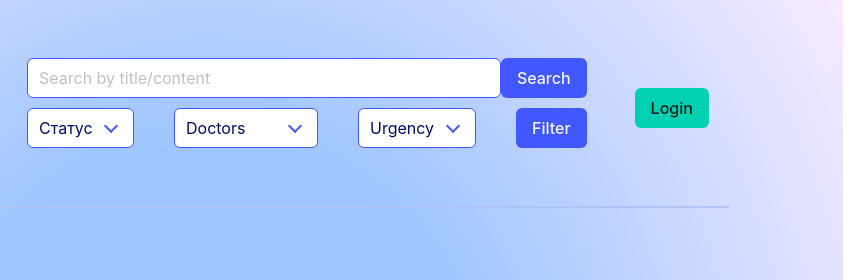
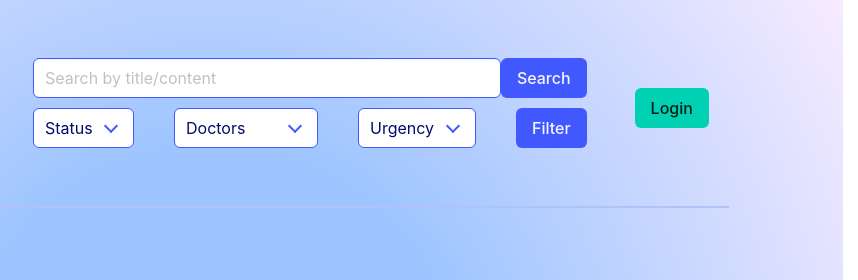
Before and after one commit to Kosta45/step-project-advace, a website with bundled scripts: page public/index.html in a window 1280 px wide. Shown: the top 280 px of the page, 422-1280 px from the left. Built offline with nearby package versions, Linux system fonts and the light colour scheme; no server answers.

Commit message:
Changed language

```diff
--- a/public/index.html
+++ b/public/index.html
@@ -48,7 +48,7 @@
             <div class="filters__wrapper-selects">
               <div class="select is-link">
                 <select name="filter-status" id="filter-status">
-                  <option value="">Статус</option>
+                  <option value="">Status</option>
                   <option value="open">Open</option>
                   <option value="done">Done</option>
                 </select>
--- a/src/components/modal/ModalCreateVisit.js
+++ b/src/components/modal/ModalCreateVisit.js
@@ -4,7 +4,7 @@ import { loadCards } from "../../../public/index.js";
 import ModalMessage from "./ModalMessage.js";
 
 class ModalCreateVisit extends Modal {
-  constructor(title = "Створення візиту", onSubmit = null, editData = null) {
+  constructor(title = "Create a visit", onSubmit = null, editData = null) {
     super({
       id: "create-visit",
       title,
```
